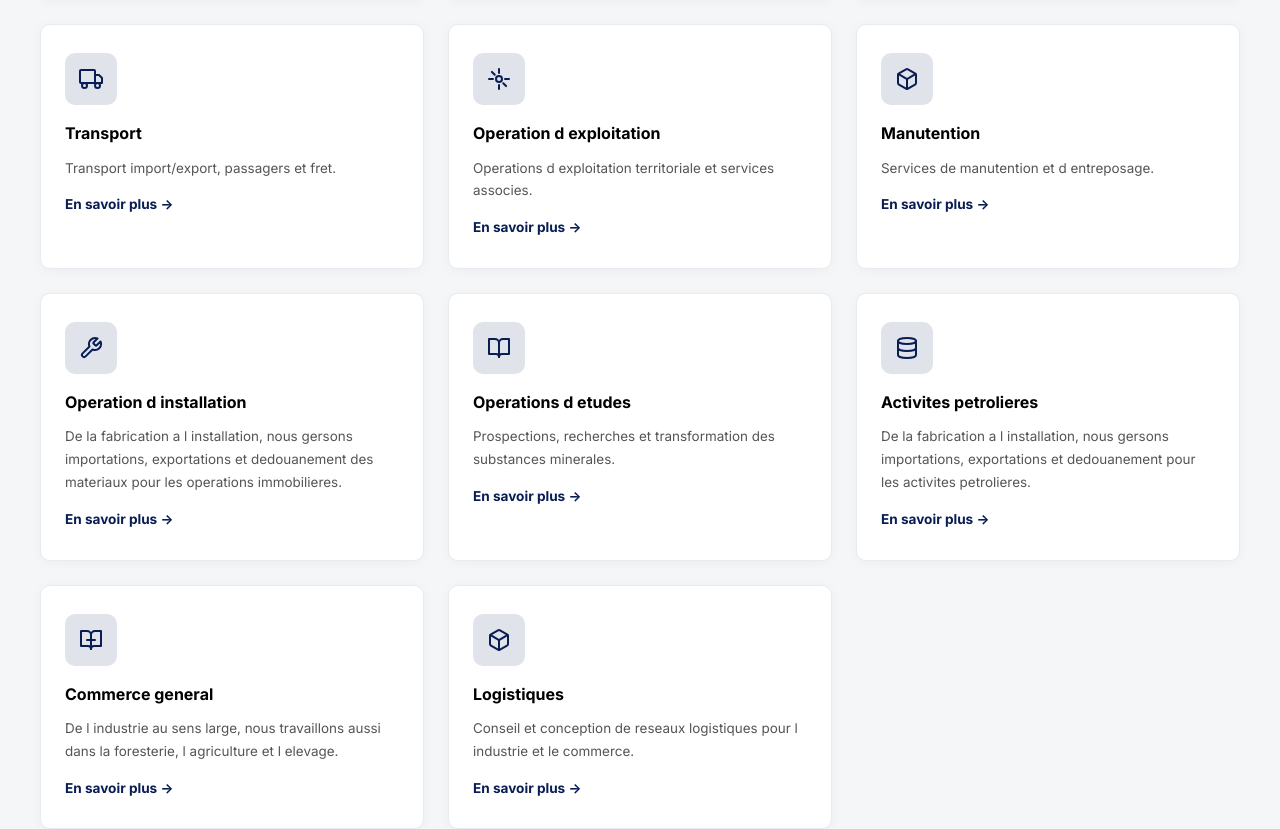
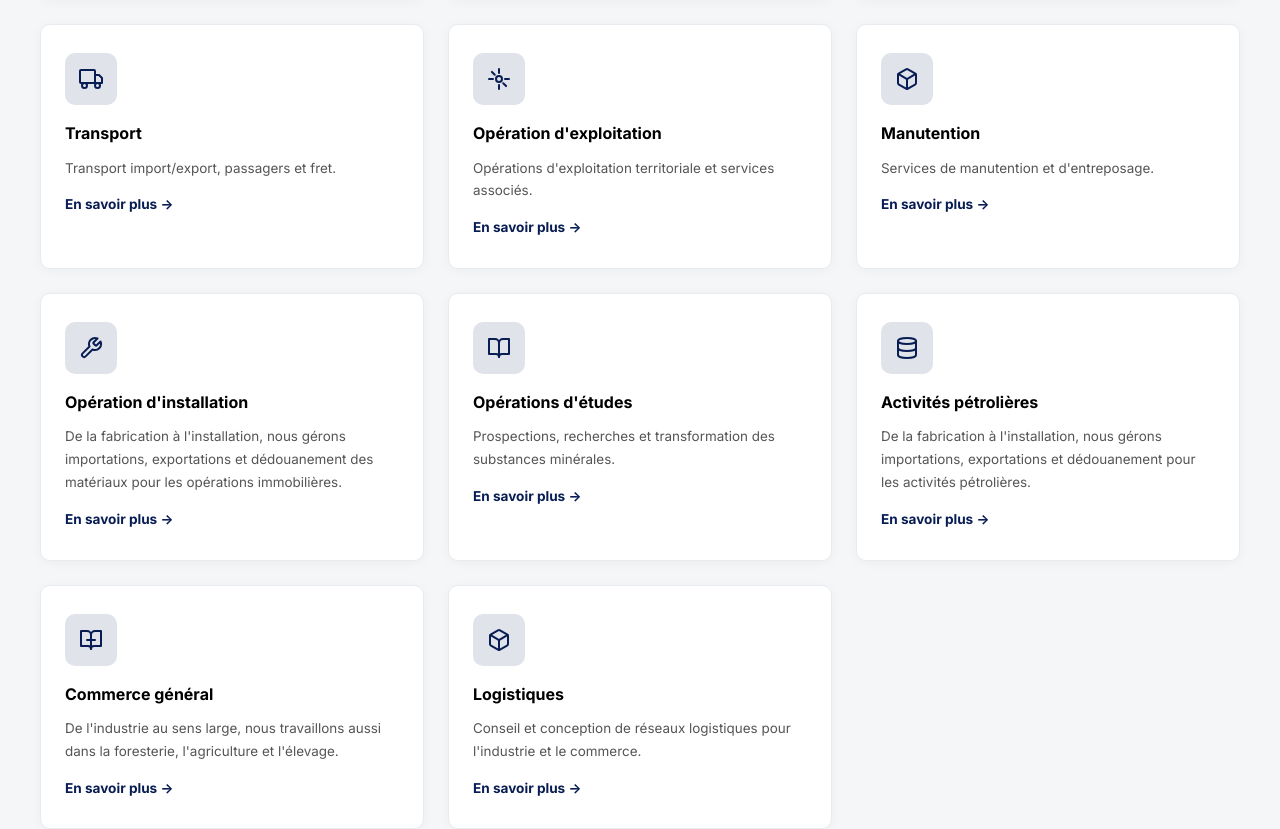
Before and after one commit to geek4ctrl/immo-serkas, an Angular app: page /services in a window 1280 px wide. Shown: the part 1267-2096 px from the top of the page. Built offline with nearby package versions, Linux system fonts and the light colour scheme.

Commit message:
[New]: French translation

```diff
--- a/src/app/data/services.data.ts
+++ b/src/app/data/services.data.ts
@@ -43,11 +43,11 @@ export const ALL_SERVICES: ServiceItem[] = [
     id: 'dedouanement',
     name: 'Customs Clearance',
     description: 'Customs clearance and documentation for imports and exports.',
-    frName: 'Dedouanement',
-    frDescription: 'Dedouanement et documentation pour importations et exportations.',
+    frName: 'Dédouanement',
+    frDescription: 'Dédouanement et documentation pour importations et exportations.',
     icon: 'globe',
     tagline: 'We clear all products entering or leaving the DRC, including mining products.',
-    frTagline: 'Nous dedouanons tous les produits entrant ou sortant de la RDC, y compris les produits miniers.',
+    frTagline: 'Nous dédouanons tous les produits entrant ou sortant de la RDC, y compris les produits miniers.',
     bullets: [
       'You buy goods within the Democratic Republic of Congo or in foreign countries',
       'You sell goods within the Democratic Republic of Congo or in foreign countries',
@@ -56,10 +56,10 @@ export const ALL_SERVICES: ServiceItem[] = [
       'You sell minerals in the Democratic Republic of Congo',
     ],
     frBullets: [
-      'Vous achetez des biens en RDC ou a l etranger',
-      'Vous vendez des biens en RDC ou a l etranger',
-      'Vous vendez des prestations de service pour un secteur specifique',
-      'Vous vendez des vehicules et divers articles pour votre activite',
+      'Vous achetez des biens en RDC ou à l\'étranger',
+      'Vous vendez des biens en RDC ou à l\'étranger',
+      'Vous vendez des prestations de service pour un secteur spécifique',
+      'Vous vendez des véhicules et divers articles pour votre activité',
       'Vous vendez des minerais en RDC',
     ],
   },
@@ -106,12 +106,12 @@ export const ALL_SERVICES: ServiceItem[] = [
     name: 'Tracking',
     description: 'Real-time tracking and visibility for your shipments from pickup to delivery.',
     frName: 'Tracking',
-    frDescription: 'Suivi en temps reel et visibilite sur vos envois, du depart a la livraison.',
+    frDescription: 'Suivi en temps réel et visibilité sur vos envois, du départ à la livraison.',
     icon: 'target',
     tagline: 'Our tracking service lets you follow the journey of your parcels, containers or other goods across the DRC or abroad.',
     objective: 'Our goal is to enable importers and carriers to track their goods and know their position in any country.',
-    frTagline: 'Notre service de tracking permet de suivre vos colis, conteneurs ou marchandises en RDC ou a l etranger.',
-    frObjective: 'Notre objectif est de permettre aux importateurs et transporteurs de suivre leurs biens et connaitre leur position dans tout pays.',
+    frTagline: 'Notre service de tracking permet de suivre vos colis, conteneurs ou marchandises en RDC ou à l\'étranger.',
+    frObjective: 'Notre objectif est de permettre aux importateurs et transporteurs de suivre leurs biens et connaître leur position dans tout pays.',
   },
   {
     id: 'transport',
@@ -129,19 +129,19 @@ export const ALL_SERVICES: ServiceItem[] = [
         title: 'Entrepreneur',
         description: 'You are an entrepreneur and need materials from elsewhere or to export your services internationally. You are in the right place.',
         frTitle: 'Entrepreneur',
-        frDescription: 'Vous etes entrepreneur et avez besoin de materiaux ou souhaitez exporter vos services a l international.',
+        frDescription: 'Vous êtes entrepreneur et avez besoin de matériaux ou souhaitez exporter vos services à l\'international.',
       },
       {
         title: 'Merchant',
         description: 'Restocking your goods across the DRC or from abroad, and shipping internationally or within the DRC.',
-        frTitle: 'Commercant',
-        frDescription: 'Reapprovisionnement de vos biens en RDC ou a l etranger, et expediation nationale ou internationale.',
+        frTitle: 'Commerçant',
+        frDescription: 'Réapprovisionnement de vos biens en RDC ou à l\'étranger, et expédiation nationale ou internationale.',
       },
       {
         title: 'Company',
         description: 'Book an appointment, ship faster, save time and optimize your budget.',
         frTitle: 'Entreprise',
-        frDescription: 'Prenez rendez-vous, expediez plus vite, gagnez du temps et optimisez votre budget.',
+        frDescription: 'Prenez rendez-vous, expédiez plus vite, gagnez du temps et optimisez votre budget.',
       },
     ],
   },
@@ -149,8 +149,8 @@ export const ALL_SERVICES: ServiceItem[] = [
     id: 'operation-exploitation',
     name: 'Operations & Exploitation',
     description: 'Territorial exploitation operations and related services.',
-    frName: 'Operation d exploitation',
-    frDescription: 'Operations d exploitation territoriale et services associes.',
+    frName: 'Opération d\'exploitation',
+    frDescription: 'Opérations d\'exploitation territoriale et services associés.',
     icon: 'mining',
     tagline: "We operate in territorial exploitation with the following options:",
     frTagline: 'Nous intervenons dans l exploitation territoriale avec les options suivantes :',
@@ -160,14 +160,14 @@ export const ALL_SERVICES: ServiceItem[] = [
       {
         title: 'Property Owner',
         description: 'You own a property and would like to promote your building or real estate concession.',
-        frTitle: 'Proprietaire',
-        frDescription: 'Vous possedez un bien et souhaitez promouvoir votre immeuble ou concession.',
+        frTitle: 'Propriétaire',
+        frDescription: 'Vous possédez un bien et souhaitez promouvoir votre immeuble ou concession.',
       },
       {
         title: 'Individual & Company',
         description: 'You need a unique and independent broker on the insurance market for risk management and coverage issues.',
         frTitle: 'Individuel & Entreprise',
-        frDescription: 'Vous avez besoin d un courtier independant pour la gestion des risques et des couvertures.',
+        frDescription: 'Vous avez besoin d\'un courtier indépendant pour la gestion des risques et des couvertures.',
       },
     ],
   },
@@ -176,7 +176,7 @@ export const ALL_SERVICES: ServiceItem[] = [
     name: 'Handling & Warehousing',
     description: 'Handling and warehousing services.',
     frName: 'Manutention',
-    frDescription: 'Services de manutention et d entreposage.',
+    frDescription: 'Services de manutention et d\'entreposage.',
     icon: 'box',
     tagline: 'We work on cargo and baggage services in ports, airports, logistics platforms and railway stations, as well as goods management for third parties in our own warehouses and sorting centers.',
     frTagline: 'Nous assurons les services de manutention dans les ports, aeroports, plateformes logistiques et gares, ainsi que la gestion des biens pour des tiers.',
@@ -187,7 +187,7 @@ export const ALL_SERVICES: ServiceItem[] = [
         title: 'Investor',
         description: 'You are investing and need handling equipment to complete your project.',
         frTitle: 'Investisseur',
-        frDescription: 'Vous investissez et avez besoin d equipements de manutention pour votre projet.',
+        frDescription: 'Vous investissez et avez besoin d\'équipements de manutention pour votre projet.',
       },
     ],
   },
@@ -195,60 +195,60 @@ export const ALL_SERVICES: ServiceItem[] = [
     id: 'installation',
     name: 'Installation Operations',
     description: 'Starting with manufacturing, we handle imports, exports, and customs clearance of materials and systems for real estate activities and operations.',
-    frName: 'Operation d installation',
-    frDescription: 'De la fabrication a l installation, nous gersons importations, exportations et dedouanement des materiaux pour les operations immobilieres.',
+    frName: 'Opération d\'installation',
+    frDescription: 'De la fabrication à l\'installation, nous gérons importations, exportations et dédouanement des matériaux pour les opérations immobilières.',
     icon: 'wrench',
     tagline: 'From manufacturing to installation, we handle the full chain.',
-    frTagline: 'De la fabrication a l installation, nous gerons toute la chaine.',
+    frTagline: 'De la fabrication à l\'installation, nous gérons toute la chaîne.',
     fullContent: 'Starting with manufacturing, we handle imports, exports, and customs clearance of materials and systems for real estate activities and operations described above.',
-    frFullContent: 'De la fabrication a l installation, nous gersons importations, exportations et dedouanement des materiaux pour les operations immobilieres decrites ci-dessus.',
+    frFullContent: 'De la fabrication à l\'installation, nous gérons importations, exportations et dédouanement des matériaux pour les opérations immobilières décrites ci-dessus.',
   },
   {
     id: 'studies',
     name: 'Study Operations',
     description: 'We conduct prospecting, research for exploitation and transformation of mineral substances.',
-    frName: 'Operations d etudes',
-    frDescription: 'Prospections, recherches et transformation des substances minerales.',
+    frName: 'Opérations d\'études',
+    frDescription: 'Prospections, recherches et transformation des substances minérales.',
     icon: 'book',
     tagline: 'Prospecting, research and transformation of mineral substances.',
     frTagline: 'Prospections, recherches et transformation des substances minerales.',
     fullContent: 'We conduct prospecting, research for exploitation and transformation of mineral substances, as well as all operations of concentration, metallurgical and chemical treatment, commercialization and that of their derivatives for our account and for third parties.',
-    frFullContent: 'Nous realisons des prospections, recherches et transformations des substances minerales, ainsi que des operations de concentration, traitement metallurgique et chimique, et commercialisation pour notre compte et pour des tiers.',
+    frFullContent: 'Nous réalisons des prospections, recherches et transformations des substances minérales, ainsi que des opérations de concentration, traitement métallurgique et chimique, et commercialisation pour notre compte et pour des tiers.',
   },
   {
     id: 'oil',
     name: 'Oil & Gas Activities',
     description: 'Starting with manufacturing, we handle imports, exports, and customs clearance of materials and systems for oil and gas activities.',
-    frName: 'Activites petrolieres',
-    frDescription: 'De la fabrication a l installation, nous gersons importations, exportations et dedouanement pour les activites petrolieres.',
+    frName: 'Activités pétrolières',
+    frDescription: 'De la fabrication à l\'installation, nous gérons importations, exportations et dédouanement pour les activités pétrolières.',
     icon: 'oil',
     tagline: 'Materials and systems for oil and gas activities.',
-    frTagline: 'Materiaux et systemes pour les activites petrolieres.',
+    frTagline: 'Matériaux et systèmes pour les activités pétrolières.',
     fullContent: 'Starting with manufacturing, we handle imports, exports, and customs clearance of materials and systems for oil and gas activities described above.',
-    frFullContent: 'De la fabrication a l installation, nous gersons importations, exportations et dedouanement des materiaux et systemes pour les activites petrolieres decrites ci-dessus.',
+    frFullContent: 'De la fabrication à l\'installation, nous gérons importations, exportations et dédouanement des matériaux et systèmes pour les activités pétrolières décrites ci-dessus.',
   },
   {
     id: 'trade',
     name: 'General Trade',
     description: 'From industry in the broad sense, we also work in forestry, agriculture and livestock.',
-    frName: 'Commerce general',
-    frDescription: 'De l industrie au sens large, nous travaillons aussi dans la foresterie, l agriculture et l elevage.',
+    frName: 'Commerce général',
+    frDescription: 'De l\'industrie au sens large, nous travaillons aussi dans la foresterie, l\'agriculture et l\'élevage.',
     icon: 'trade',
     tagline: 'Industry, forestry, agriculture and livestock.',
-    frTagline: 'Industrie, foresterie, agriculture et elevage.',
+    frTagline: 'Industrie, foresterie, agriculture et élevage.',
     fullContent: 'From industry in the broad sense, we also work in forestry, agriculture and livestock.',
-    frFullContent: 'De l industrie au sens large, nous travaillons aussi dans la foresterie, l agriculture et l elevage.',
+    frFullContent: 'De l\'industrie au sens large, nous travaillons aussi dans la foresterie, l\'agriculture et l\'élevage.',
   },
   {
     id: 'logistics',
     name: 'Logistics',
     description: 'In consulting and design, we implement logistics networks for industry and commerce.',
     frName: 'Logistiques',
-    frDescription: 'Conseil et conception de reseaux logistiques pour l industrie et le commerce.',
+    frDescription: 'Conseil et conception de réseaux logistiques pour l\'industrie et le commerce.',
     icon: 'box',
     tagline: 'Logistics networks for industry and commerce.',
-    frTagline: 'Reseaux logistiques pour l industrie et le commerce.',
+    frTagline: 'Réseaux logistiques pour l\'industrie et le commerce.',
     fullContent: 'In consulting and design, we implement logistics networks for industry and commerce, rationalizing existing logistics systems, and managing global outsourcing of upstream and downstream production services.',
-    frFullContent: 'En conseil et conception, nous mettons en place des reseaux logistiques pour l industrie et le commerce, en rationalisant les systemes existants et en gerant l externalisation des services en amont et en aval.',
+    frFullContent: 'En conseil et conception, nous mettons en place des réseaux logistiques pour l\'industrie et le commerce, en rationalisant les systèmes existants et en gérant l\'externalisation des services en amont et en aval.',
   },
 ];
```
Also changed, not shown: src/app/components/footer/footer.html (+4 -4 lines), src/app/pages/about/about.html (+8 -8 lines), src/app/pages/contact/contact.html (+10 -10 lines), src/app/pages/home/home.html (+22 -22 lines).
